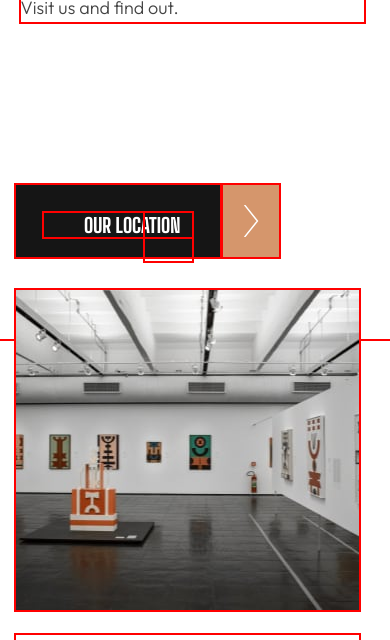
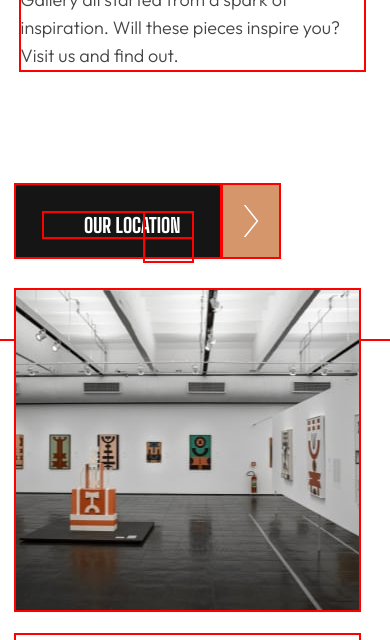
Before and after one commit to EAguayodev/FRM-Art-Gallery-Website, a plain HTML site: page starter-code/index.html in a window 390 px wide. Shown: the part 460-1100 px from the top of the page. Drawn offline with Linux system fonts and the light colour scheme.

Commit message:
Update styles.css

```diff
--- a/starter-code/css/styles.css
+++ b/starter-code/css/styles.css
@@ -886,7 +886,7 @@ span {
     height: 112px;
     left: 5.27%;
     right: 16.27%;
-    top: 22rem;
+    top: 25rem;
     font-family: Outfit;
     font-style: normal;
     font-weight: 300;
```
